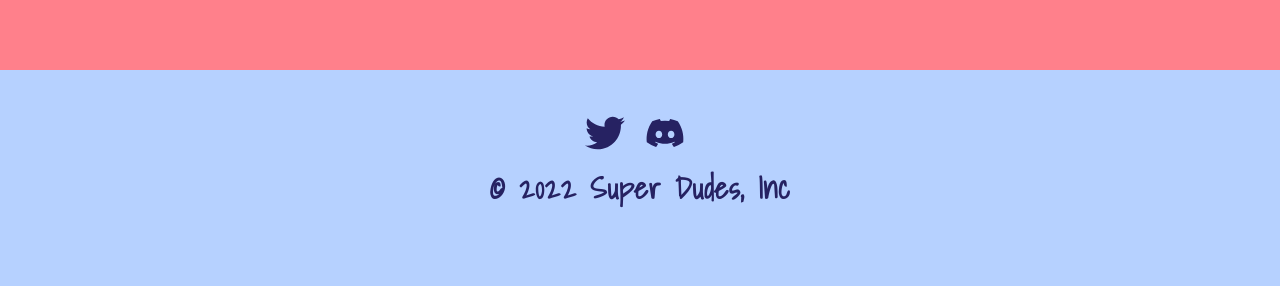
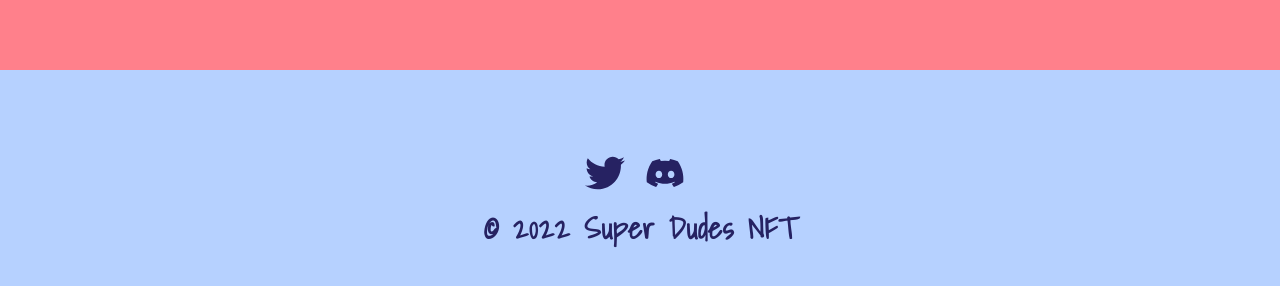
Before and after one commit to 0xBoredDev/super-dudes, a React app: page / in a window 1280 px wide. Shown: the part 2600-2886 px from the top of the page. Before the commit the page ends 2842 px from the top, so only its background shows below. Built offline with nearby package versions, Linux system fonts and the light colour scheme; some packages are replaced by stand-ins of ours; what redux-immutable-state-invariant would draw is missing.

Commit message:
minor updates

```diff
--- a/src/components/home/HomePage.js
+++ b/src/components/home/HomePage.js
@@ -202,7 +202,7 @@ function HomePage() {
                   </a>
                 </li>
               </ul>
-              <p className="text">© 2022 Super Dudes, Inc</p>
+              <p className="text">© 2022 Super Dudes NFT</p>
             </div>
           </div>
         </div>
--- a/src/css/style.css
+++ b/src/css/style.css
@@ -37,7 +37,7 @@ html {
 }
 
 .nav-link:hover {
-  color: #fff !important;
+  color: #ffc204 !important;
 }
 
 .header-icon:hover {
@@ -257,7 +257,8 @@ html {
 .footer {
   background-color: #b6d1ff;
   text-align: center;
-  margin-bottom: 20px;
+  margin-bottom: 40px;
+  margin-top: 40px;
 }
 
 .footer-social {
```
Also changed, not shown: public/favicon.ico, public/logo192.png, public/logo512.png.
